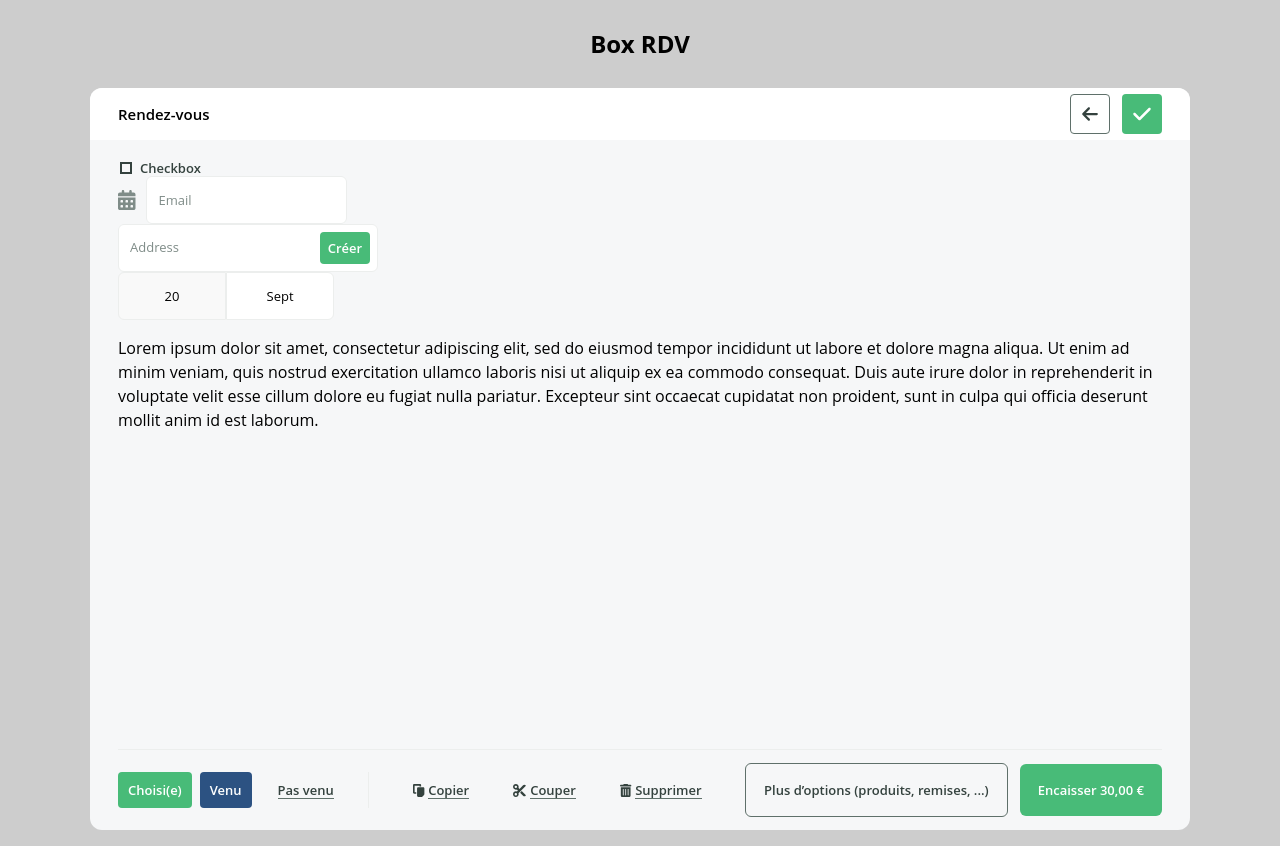
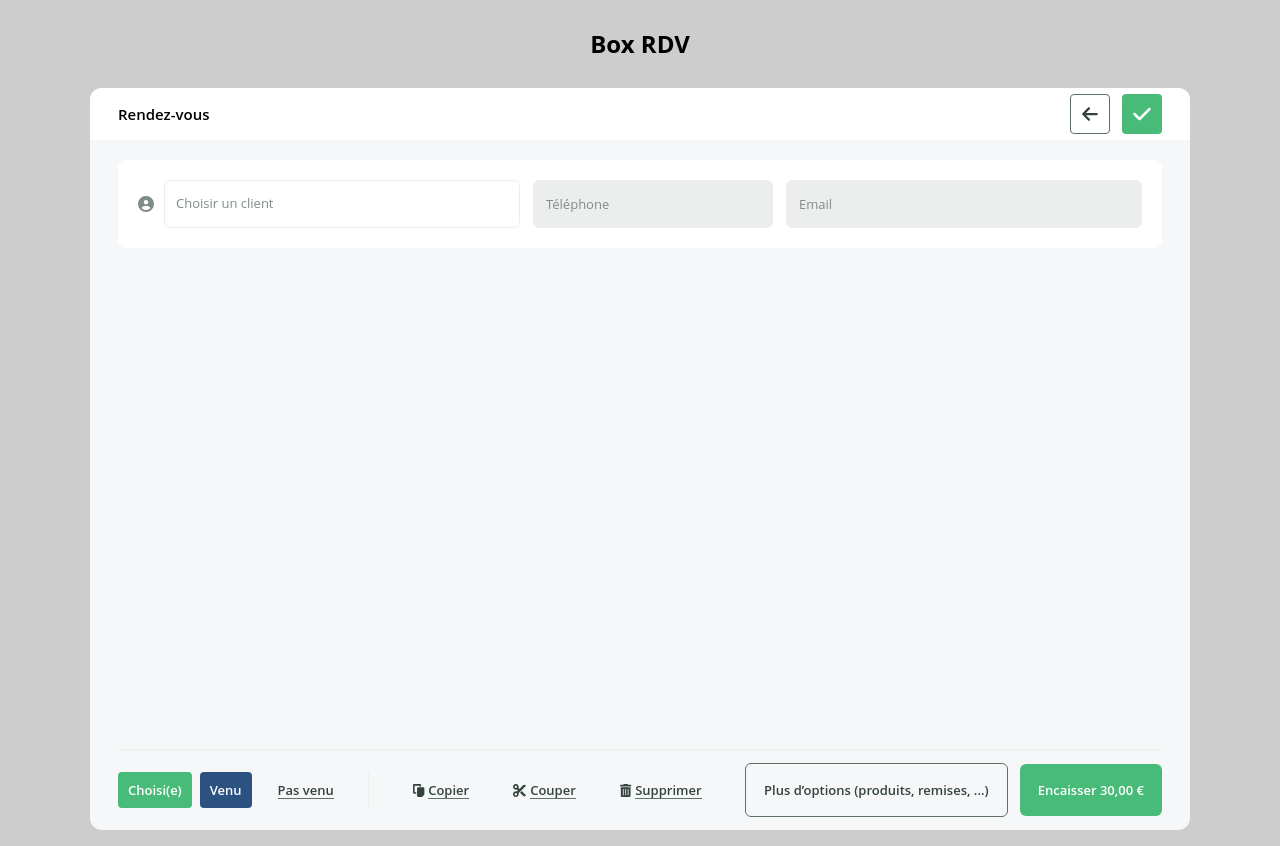
Before and after one commit to OksanaPopovichenko/Box-RDV, a React (Create React App) app: page / in a window 1280 px wide. Built offline with nearby package versions, Linux system fonts and the light colour scheme.

Commit message:
:sparkles: Added Client and Date components

```diff
--- a/src/components/atoms/Input/Input.tsx
+++ b/src/components/atoms/Input/Input.tsx
@@ -2,7 +2,7 @@
 import React, { ReactNode, useState, useRef } from "react";
 import Button from "../Button/Button";
 
-interface InputProps {
+interface InputProps extends React.HTMLAttributes<HTMLInputElement> {
   type: "simple" | "labelInside" | "double";
   placeholder?: string;
   className?: string;
@@ -13,6 +13,7 @@ interface InputProps {
     btnText: string;
     onChange: () => void;
   };
+  disabled?: boolean;
   data?: {
     input1Props: {
       value?: string;
@@ -32,8 +33,17 @@ interface InputProps {
 }
 
 export default function Input(props: InputProps): JSX.Element {
-  const { type, placeholder, className, value, setValue, icon, action, data } =
-    props;
+  const {
+    type,
+    placeholder,
+    className,
+    value,
+    setValue,
+    icon,
+    action,
+    data,
+    ...rest
+  } = props;
 
   const [inputValue, setInputValue] = useState(value ? value : "");
   const inputRef = useRef<HTMLInputElement>(null);
@@ -55,7 +65,7 @@ export default function Input(props: InputProps): JSX.Element {
 
   const typeList: { [key: string]: string } = {
     simple:
-      "border border-[#ECEEED] rounded-md px-3 py-4 focus:outline-none focus:border-[#48BB78] focus:shadow-sm",
+      "border border-[#ECEEED] rounded-md px-3 py-4 focus:outline-none focus:border-[#48BB78] focus:shadow-sm disabled:bg-[#ECEEED]",
     double:
       "text-center border border-[#ECEEED] px-3 py-4 focus:outline-none focus:border-[#48BB78] focus:shadow-sm disabled:bg-[#F9F9F9]",
     labelInside:
@@ -67,7 +77,7 @@ export default function Input(props: InputProps): JSX.Element {
     <div>
       {type !== "double" ? (
         <div className="flex flex-row items-center gap-2.5">
-          {icon && <div className="text-[#7F8C88] text-xl">{icon}</div>}
+          {icon && <div className="text-[#7F8C88] text-l">{icon}</div>}
           <div className="relative">
             <div className="relative">
               <input
@@ -79,6 +89,7 @@ export default function Input(props: InputProps): JSX.Element {
                 value={inputValue}
                 onChange={handleChange}
                 ref={inputRef}
+                {...rest}
               />
               {type === "labelInside" && (
                 <label
@@ -95,7 +106,7 @@ export default function Input(props: InputProps): JSX.Element {
                 </label>
               )}
             </div>
-            {action && (
+            {inputValue && action && (
               <div className="absolute right-2 top-2">
                 <Button variety="primary" size="s">
                   {action.btnText}
--- /dev/null
+++ b/src/components/organisms/Client/Client.tsx
@@ -0,0 +1,28 @@
+import React from "react";
+import { FontAwesomeIcon } from "@fortawesome/react-fontawesome";
+import { faCircleUser } from "@fortawesome/free-solid-svg-icons";
+import { Input } from "../../atoms";
+
+export default function Client(): JSX.Element {
+  return (
+    <div className="flex flex-row justify-between p-5 bg-white rounded-lg">
+      <Input
+        type="labelInside"
+        placeholder="Choisir un client"
+        icon={<FontAwesomeIcon icon={faCircleUser} />}
+        className="w-[356px]"
+        action={{
+          btnText: "Créer",
+          onChange: () => {},
+        }}
+      />
+      <Input
+        type="simple"
+        placeholder="Téléphone"
+        className="w-[240px]"
+        disabled
+      />
+      <Input type="simple" placeholder="Email" className="w-[356px]" disabled />
+    </div>
+  );
+}
--- /dev/null
+++ b/src/components/organisms/Date/Date.tsx
@@ -0,0 +1,47 @@
+import React, { useState } from "react";
+import { FontAwesomeIcon } from "@fortawesome/react-fontawesome";
+import { faCalendarAlt } from "@fortawesome/free-solid-svg-icons";
+import { Checkbox, Input } from "../../atoms";
+
+export default function Date(): JSX.Element {
+  const [fullDay, setFullDay] = useState(false);
+
+  const handleCheckboxChange = () => {
+    setFullDay(!fullDay);
+  };
+
+  return (
+    <div>
+      <Checkbox
+        onChange={handleCheckboxChange}
+        name="agree"
+        label="Checkbox"
+        checked={fullDay}
+      />
+
+      <Input
+        type="simple"
+        placeholder="Email"
+        icon={<FontAwesomeIcon icon={faCalendarAlt} />}
+      />
+      <Input
+        type="double"
+        data={{
+          input1Props: {
+            placeholder: "date",
+            value: "20",
+            setValue: () => {},
+            className: "w-[108px]",
+            disabled: true,
+          },
+          input2Props: {
+            placeholder: "month",
+            value: "Sept",
+            setValue: () => {},
+            className: "w-[108px]",
+          },
+        }}
+      />
+    </div>
+  );
+}
--- a/src/components/organisms/index.tsx
+++ b/src/components/organisms/index.tsx
@@ -1,3 +1,4 @@
 import Tabbar from "./Tabbar/Tabbar";
+import Client from "./Client/Client";
 
-export { Tabbar };
+export { Tabbar, Client };
--- a/src/pages/Homepage/App.tsx
+++ b/src/pages/Homepage/App.tsx
@@ -1,21 +1,11 @@
-import React, { useState } from "react";
+import React from "react";
 import { FontAwesomeIcon } from "@fortawesome/react-fontawesome";
-import {
-  faArrowLeft,
-  faCalendarAlt,
-  faCheck,
-} from "@fortawesome/free-solid-svg-icons";
-import { Button, Checkbox, Input } from "../../components/atoms";
+import { faArrowLeft, faCheck } from "@fortawesome/free-solid-svg-icons";
+import { Button } from "../../components/atoms";
 import { Card, ButtonGroup } from "../../components/molecules";
-import { Tabbar } from "../../components/organisms";
+import { Client, Tabbar } from "../../components/organisms";
 
 function App(): JSX.Element {
-  const [fullDay, setFullDay] = useState(false);
-
-  const handleCheckboxChange = () => {
-    setFullDay(!fullDay);
-  };
-
   return (
     <div className="bg-[#CDCDCD] min-h-screen h-full w-full py-4">
       <h1 className="text-center text-2xl font-bold color-[#34423E] py-3">
@@ -51,57 +41,7 @@ function App(): JSX.Element {
         }}
         footer={<Tabbar state="choisi & venu" />}
       >
-        <>
-          <div>
-            <Checkbox
-              onChange={handleCheckboxChange}
-              name="agree"
-              label="Checkbox"
-              checked={fullDay}
-            />
-
-            <Input
-              type="simple"
-              placeholder="Email"
-              icon={<FontAwesomeIcon icon={faCalendarAlt} />}
-            />
-            <Input
-              type="labelInside"
-              placeholder="Address"
-              action={{
-                btnText: "Créer",
-                onChange: () => {},
-              }}
-            />
-            <Input
-              type="double"
-              data={{
-                input1Props: {
-                  placeholder: "date",
-                  value: "20",
-                  setValue: () => {},
-                  className: "w-[108px]",
-                  disabled: true,
-                },
-                input2Props: {
-                  placeholder: "month",
-                  value: "Sept",
-                  setValue: () => {},
-                  className: "w-[108px]",
-                },
-              }}
-            />
-          </div>
-          <div>
-            Lorem ipsum dolor sit amet, consectetur adipiscing elit, sed do
-            eiusmod tempor incididunt ut labore et dolore magna aliqua. Ut enim
-            ad minim veniam, quis nostrud exercitation ullamco laboris nisi ut
-            aliquip ex ea commodo consequat. Duis aute irure dolor in
-            reprehenderit in voluptate velit esse cillum dolore eu fugiat nulla
-            pariatur. Excepteur sint occaecat cupidatat non proident, sunt in
-            culpa qui officia deserunt mollit anim id est laborum.
-          </div>
-        </>
+        <Client />
       </Card>
     </div>
   );
```
